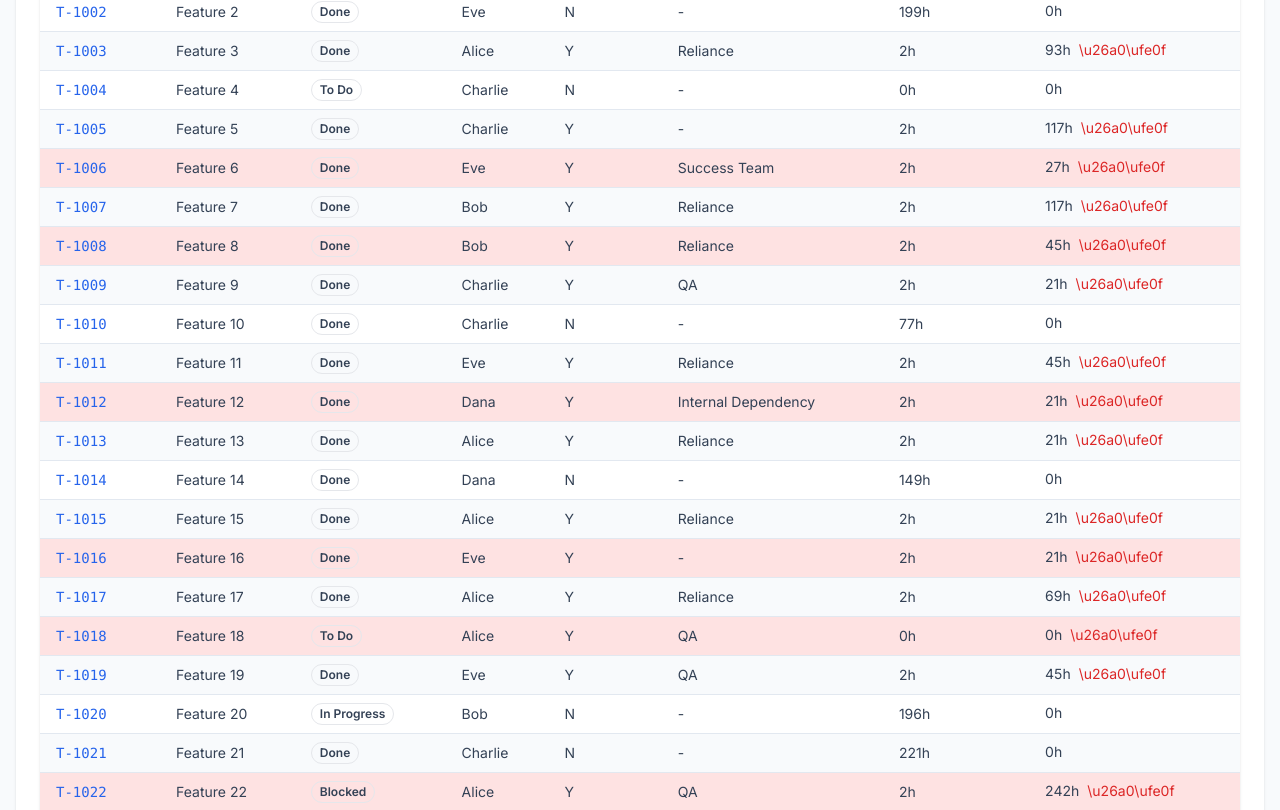
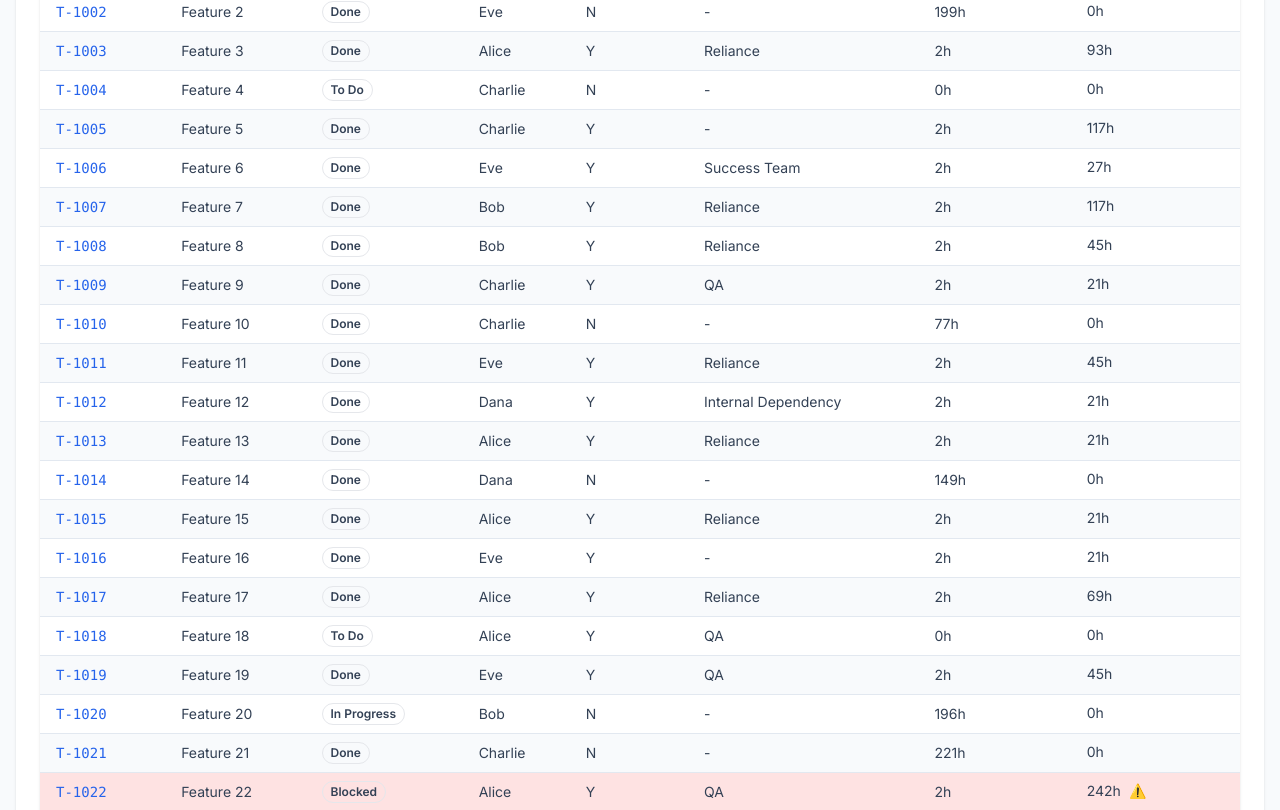
Before and after one commit to increff-kashish-bansal/cricket-scoreboard, a React (Vite) app: page /tickets in a window 1280 px wide. Shown: the part 450-1260 px from the top of the page. Built offline with nearby package versions, Linux system fonts and the light colour scheme.

Commit message:
Fix warning emoji showing for completed tickets - only show for currently blocked tickets

```diff
--- a/src/TicketsPage.jsx
+++ b/src/TicketsPage.jsx
@@ -245,8 +245,20 @@ export default function TicketsPage({ tickets = [], loading }) {
                 </tr>
               ) : (
                 paginatedTickets.map((ticket, idx) => {
-                  // Blocked >3 days highlight
-                  const highlight = ticket.currentBlockDurationHours > 72;
+                  // Blocked >3 days highlight - only for currently blocked tickets
+                  const isCurrentlyBlocked = ticket.status === 'Blocked';
+                  const highlight = isCurrentlyBlocked && ticket.currentBlockDurationHours && ticket.currentBlockDurationHours > 72;
+
+                  // Debug logging for tickets with warning emoji
+                  if (highlight) {
+                    console.log('Ticket with warning:', {
+                      id: ticket.id,
+                      status: ticket.status,
+                      isBlocked: ticket.isBlocked,
+                      currentBlockDurationHours: ticket.currentBlockDurationHours
+                    });
+                  }
+
                   return (
                     <tr
                       key={ticket.id}
@@ -267,7 +279,7 @@ export default function TicketsPage({ tickets = [], loading }) {
                       <td className="px-4 py-2">{typeof ticket.calculatedTotalTimeInDevHours === 'number' ? ticket.calculatedTotalTimeInDevHours + 'h' : '-'}</td>
                       <td className="px-4 py-2 flex items-center gap-2">
                         {typeof ticket.calculatedTotalTimeBlockedHours === 'number' ? ticket.calculatedTotalTimeBlockedHours + 'h' : '-'}
-                        {highlight && <span title="Blocked > 3 days" className="text-red-600">\u26a0\ufe0f</span>}
+                        {highlight && <span title="Currently blocked > 3 days" className="text-red-600">⚠️</span>}
                       </td>
                     </tr>
                   );
```
